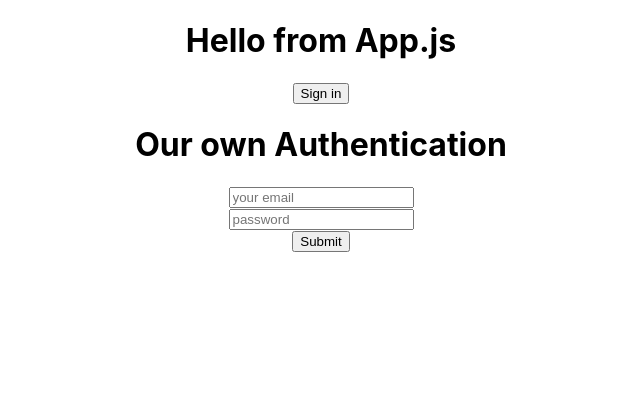
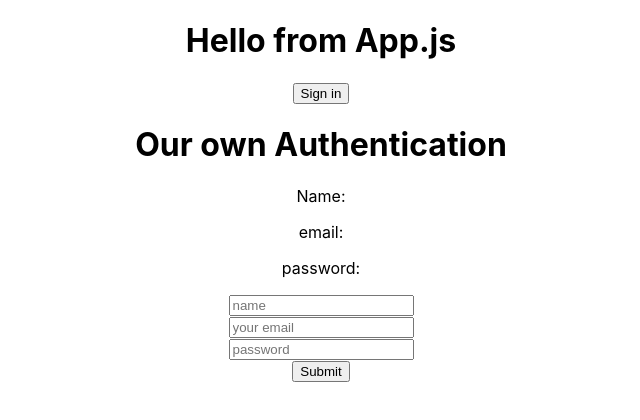
Before and after one commit to shamolmojumder/fire-auth, a React (Create React App) app: page / in a window 1280 px wide. Shown: the top 420 px of the page, without its empty margins (319-959 px from the left). Built offline with nearby package versions, Linux system fonts and the light colour scheme.

Commit message:
Update State from Form Field

```diff
--- a/src/App.js
+++ b/src/App.js
@@ -2,17 +2,18 @@
 import './App.css';
 import firebase from "firebase/app";
 import "firebase/auth";
-import firebaseConfig from './firebase.Config'
+import firebaseConfig from './firebase.Config';
 
-firebase.initializeApp(firebaseConfig)
+firebase.initializeApp(firebaseConfig);
 
 function App() {
   const [user,setUser]=useState({
     isSignedIn:false,
     name:'',
     email:'',
+    password:'',
     photo:''
-  })
+  });
   console.log(user);
   const {name,email,photo}=user;
   const provider = new firebase.auth.GoogleAuthProvider();
@@ -26,15 +27,15 @@
         name:displayName,
         email:email,
         photo:photoURL
-      }
-      setUser(signedinUser)
+      };
+      setUser(signedinUser);
       //console.log(displayName,email,photoURL);
     })
     .catch(err=>{
       console.log(err);
       console.log(err.message);
-    })
-  }
+    });
+  };
   const handleSignOut = ()=>{
     firebase.auth().signOut()
     .then(res=>{
@@ -43,23 +44,30 @@
       name:'',
       email:'',
       photo:''
-     }
-     setUser(signOutUser)
+     };
+     setUser(signOutUser);
     })
     .catch(err=>{
 
-    })
+    });
   }
 
 const handleBlur = (e)=>{
-  console.log(e.target.name,e.target.value);
+  //console.log(e.target.name,e.target.value);
+  let isFormValid= true;
+  debugger;
   if (e.target.name === 'email') {
-    const isEmailValid =  /\S+@\S+\.\S+/.test(e.target.value)
-    console.log(isEmailValid);
-  }if (e.target.name === 'password') {
+    isFormValid =  /\S+@\S+\.\S+/.test(e.target.value);
+  }
+  if (e.target.name === 'password') {
     const isPasswordValid = e.target.value.length>6;
-    const passwordHasNumber=/\d{1}/.test(e.target.value)
-    console.log(isPasswordValid && passwordHasNumber);
+    const passwordHasNumber=/\d{1}/.test(e.target.value);
+    isFormValid = isPasswordValid && passwordHasNumber;
+  }
+  if (isFormValid) {
+    const newuserInfo={...user};
+    newuserInfo[e.target.name]=e.target.value;
+    setUser(newuserInfo);
   }
 }
 
@@ -83,7 +91,14 @@
 
 
         <h1>Our own Authentication</h1>
+
+        <p>Name: {user.name} </p>
+        <p>email: {user.email} </p>
+        <p>password: {user.password} </p>
         <form action="" onSubmit={handleSubmit}>
+
+          <input type="text" name="name" id="" onBlur={handleBlur} placeholder="name" required/>
+          <br/>
           <input type="text" name="email" id="" onBlur={handleBlur} placeholder="your email" required/>
           <br/>
           <input type="password" name="password" id="" onBlur={handleBlur} placeholder="password" required/>
```
